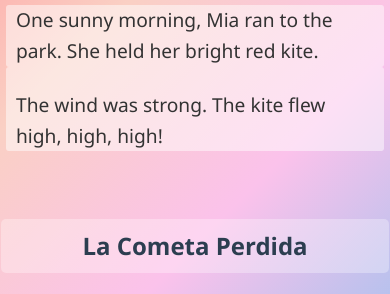
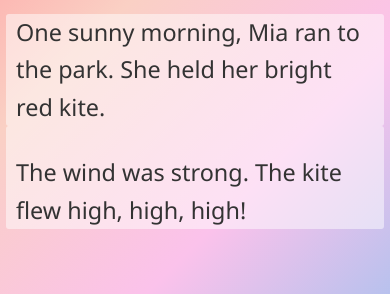
Before and after one commit to 1conscioustraveller/storyreader002, a plain HTML site: page index.html in a window 390 px wide. Shown: the part 177-471 px from the top of the page. Drawn offline with Linux system fonts and the light colour scheme.

Commit message:
Update index.html

```diff
--- a/index.html
+++ b/index.html
@@ -39,7 +39,7 @@
         p {
             margin-bottom: 2rem;
             position: relative;
-            font-size: 1.1rem;
+            font-size: clamp(1.5rem, 5vw, 3rem); /* responsive scaling */
             line-height: 1.8;
         }
 
@@ -71,7 +71,10 @@
             color: #2c3e50;
             position: relative;
             padding: 0.5rem;
-            font-size: 2rem;
+
+            /* Responsive child-friendly sizing */
+            font-size: clamp(2rem, 8vw, 5rem);
+            line-height: 1.2;
         }
 
         h1::before {
@@ -118,9 +121,7 @@
             background: rgba(0, 115, 190, 0.8); /* subtle hover effect */
         }
 
-
-
-        /* Responsive adjustments */
+        /* Responsive adjustments for very small screens */
         @media (max-width: 600px) {
             body {
                 padding: 1rem;
@@ -131,12 +132,12 @@
             }
 
             h1 {
-                font-size: 1.5rem;
+                font-size: clamp(1.8rem, 10vw, 4rem);
                 margin-bottom: 1.5rem;
             }
 
             p {
-                font-size: 1.2rem;
+                font-size: clamp(1.2rem, 6vw, 2.5rem);
                 line-height: 1.6;
             }
         }
```
